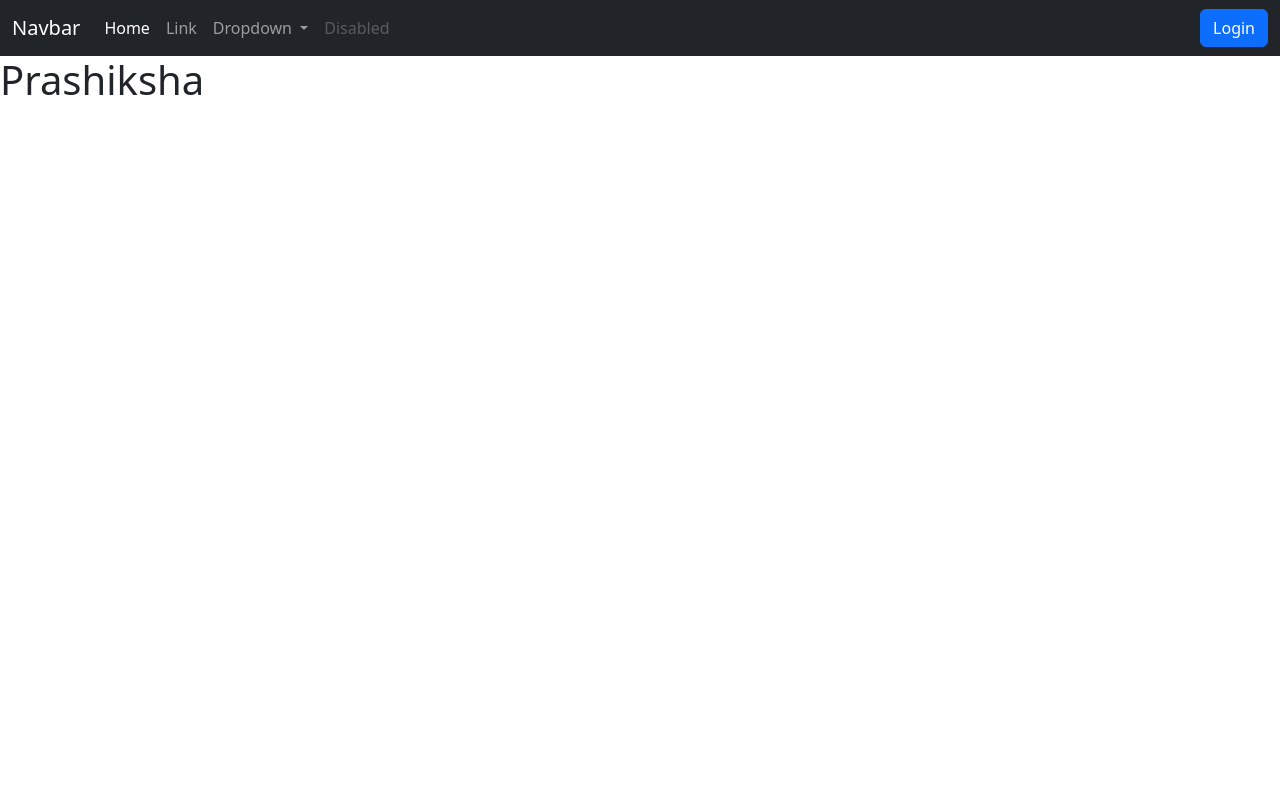
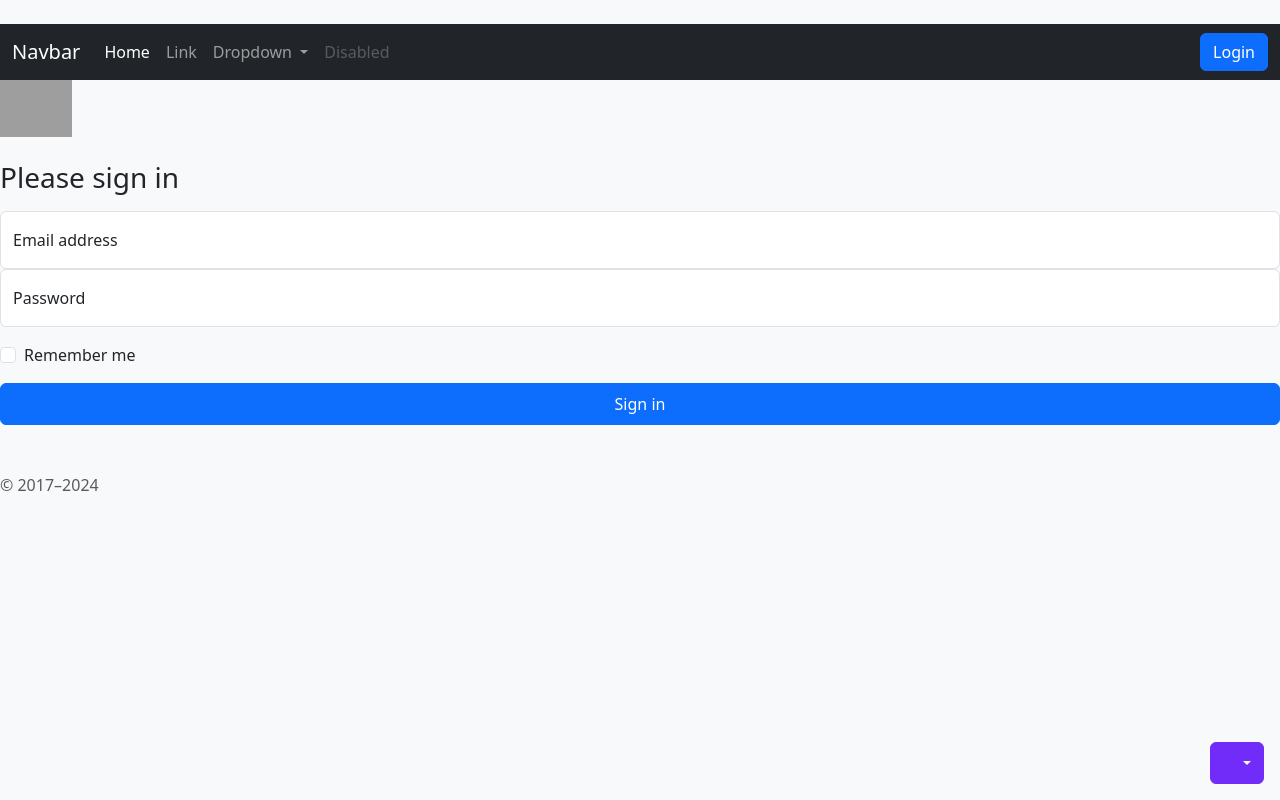
Before and after one commit to swastikbansal/Kriyeta-3.0, a Django app: page /user/login/ in a window 1280 px wide. Run offline with Django 5.2, Linux system fonts and the light colour scheme; some libraries are stand-ins or nearby versions; grey boxes are pictures that could not be loaded.

Commit message:
Base Login

```diff
--- a/Prashiksha/settings.py
+++ b/Prashiksha/settings.py
@@ -31,6 +31,8 @@ ALLOWED_HOSTS = []
 # Application definition
 
 INSTALLED_APPS = [
+    'Dashboard.apps.DashboardConfig',
+    'User.apps.UserConfig',
     'django.contrib.admin',
     'django.contrib.auth',
     'django.contrib.contenttypes',
--- a/User/models.py
+++ b/User/models.py
@@ -8,7 +8,7 @@ class UserModel(models.Model) :
     email = models.EmailField(max_length=100)
     phone = models.CharField(max_length=100)
     country = models.CharField(max_length = 100)
-    date = models.DateField(auto_now=False, auto_now_add=False, default=datetime.day())
+    date = models.DateField()
 
     def __str__(self):
         return self.username
--- a/template/login.html
+++ b/template/login.html
@@ -2,5 +2,146 @@
 {% block title %}Home{% endblock title %}
 
 {% block body %}
-  <h1>Prashiksha</h1>
+    <style>
+      .bd-placeholder-img {
+        font-size: 1.125rem;
+        text-anchor: middle;
+        -webkit-user-select: none;
+        -moz-user-select: none;
+        user-select: none;
+      }
+
+      @media (min-width: 768px) {
+        .bd-placeholder-img-lg {
+          font-size: 3.5rem;
+        }
+      }
+
+      .b-example-divider {
+        width: 100%;
+        height: 3rem;
+        background-color: rgba(0, 0, 0, .1);
+        border: solid rgba(0, 0, 0, .15);
+        border-width: 1px 0;
+        box-shadow: inset 0 .5em 1.5em rgba(0, 0, 0, .1), inset 0 .125em .5em rgba(0, 0, 0, .15);
+      }
+
+      .b-example-vr {
+        flex-shrink: 0;
+        width: 1.5rem;
+        height: 100vh;
+      }
+
+      .bi {
+        vertical-align: -.125em;
+        fill: currentColor;
+      }
+
+      .nav-scroller {
+        position: relative;
+        z-index: 2;
+        height: 2.75rem;
+        overflow-y: hidden;
+      }
+
+      .nav-scroller .nav {
+        display: flex;
+        flex-wrap: nowrap;
+        padding-bottom: 1rem;
+        margin-top: -1px;
+        overflow-x: auto;
+        text-align: center;
+        white-space: nowrap;
+        -webkit-overflow-scrolling: touch;
+      }
+
+      .btn-bd-primary {
+        --bd-violet-bg: #712cf9;
+        --bd-violet-rgb: 112.520718, 44.062154, 249.437846;
+
+        --bs-btn-font-weight: 600;
+        --bs-btn-color: var(--bs-white);
+        --bs-btn-bg: var(--bd-violet-bg);
+        --bs-btn-border-color: var(--bd-violet-bg);
+        --bs-btn-hover-color: var(--bs-white);
+        --bs-btn-hover-bg: #6528e0;
+        --bs-btn-hover-border-color: #6528e0;
+        --bs-btn-focus-shadow-rgb: var(--bd-violet-rgb);
+        --bs-btn-active-color: var(--bs-btn-hover-color);
+        --bs-btn-active-bg: #5a23c8;
+        --bs-btn-active-border-color: #5a23c8;
+      }
+
+      .bd-mode-toggle {
+        z-index: 1500;
+      }
+
+      .bd-mode-toggle .dropdown-menu .active .bi {
+        display: block !important;
+      }
+    </style>
+
+  <body class="align-items-center py-4 bg-body-tertiary">
+
+
+    <div class="dropdown position-fixed bottom-0 end-0 mb-3 me-3 bd-mode-toggle">
+      <button class="btn btn-bd-primary py-2 dropdown-toggle d-flex align-items-center" id="bd-theme" type="button" aria-expanded="false" data-bs-toggle="dropdown" aria-label="Toggle theme (dark)">
+        <svg class="bi my-1 theme-icon-active" width="1em" height="1em"><use href="#moon-stars-fill"></use></svg>
+        <span class="visually-hidden" id="bd-theme-text">Toggle theme</span>
+      </button>
+      <ul class="dropdown-menu dropdown-menu-end shadow" aria-labelledby="bd-theme-text">
+        <li>
+          <button type="button" class="dropdown-item d-flex align-items-center" data-bs-theme-value="light" aria-pressed="false">
+            <svg class="bi me-2 opacity-50" width="1em" height="1em"><use href="#sun-fill"></use></svg>
+            Light
+            <svg class="bi ms-auto d-none" width="1em" height="1em"><use href="#check2"></use></svg>
+          </button>
+        </li>
+        <li>
+          <button type="button" class="dropdown-item d-flex align-items-center active" data-bs-theme-value="dark" aria-pressed="true">
+            <svg class="bi me-2 opacity-50" width="1em" height="1em"><use href="#moon-stars-fill"></use></svg>
+            Dark
+            <svg class="bi ms-auto d-none" width="1em" height="1em"><use href="#check2"></use></svg>
+          </button>
+        </li>
+        <li>
+          <button type="button" class="dropdown-item d-flex align-items-center" data-bs-theme-value="auto" aria-pressed="false">
+            <svg class="bi me-2 opacity-50" width="1em" height="1em"><use href="#circle-half"></use></svg>
+            Auto
+            <svg class="bi ms-auto d-none" width="1em" height="1em"><use href="#check2"></use></svg>
+          </button>
+        </li>
+      </ul>
+    </div>
+
+
+<main class="form-signin w-100 m-auto">
+  <form>
+    <img class="mb-4" src="/docs/5.3/assets/brand/bootstrap-logo.svg" alt="" width="72" height="57">
+    <h1 class="h3 mb-3 fw-normal">Please sign in</h1>
+
+    <div class="form-floating">
+      <input type="email" class="form-control" id="floatingInput" placeholder="name@example.com">
+      <label for="floatingInput">Email address</label>
+    </div>
+    <div class="form-floating">
+      <input type="password" class="form-control" id="floatingPassword" placeholder="Password">
+      <label for="floatingPassword">Password</label>
+    </div>
+
+    <div class="form-check text-start my-3">
+      <input class="form-check-input" type="checkbox" value="remember-me" id="flexCheckDefault">
+      <label class="form-check-label" for="flexCheckDefault">
+        Remember me
+      </label>
+    </div>
+    <button class="btn btn-primary w-100 py-2" type="submit">Sign in</button>
+    <p class="mt-5 mb-3 text-body-secondary">© 2017–2024</p>
+  </form>
+</main>
+<script src="/docs/5.3/dist/js/bootstrap.bundle.min.js" integrity="sha384-YvpcrYf0tY3lHB60NNkmXc5s9fDVZLESaAA55NDzOxhy9GkcIdslK1eN7N6jIeHz" crossorigin="anonymous"></script>
+
+
+
+<iframe id="nr-ext-rsicon" style="position: absolute; display: none; width: 50px; height: 50px; z-index: 2147483647; border-style: none; background: transparent;"></iframe></body>
 {% endblock body %}
```
Also changed, not shown: db.sqlite3.
